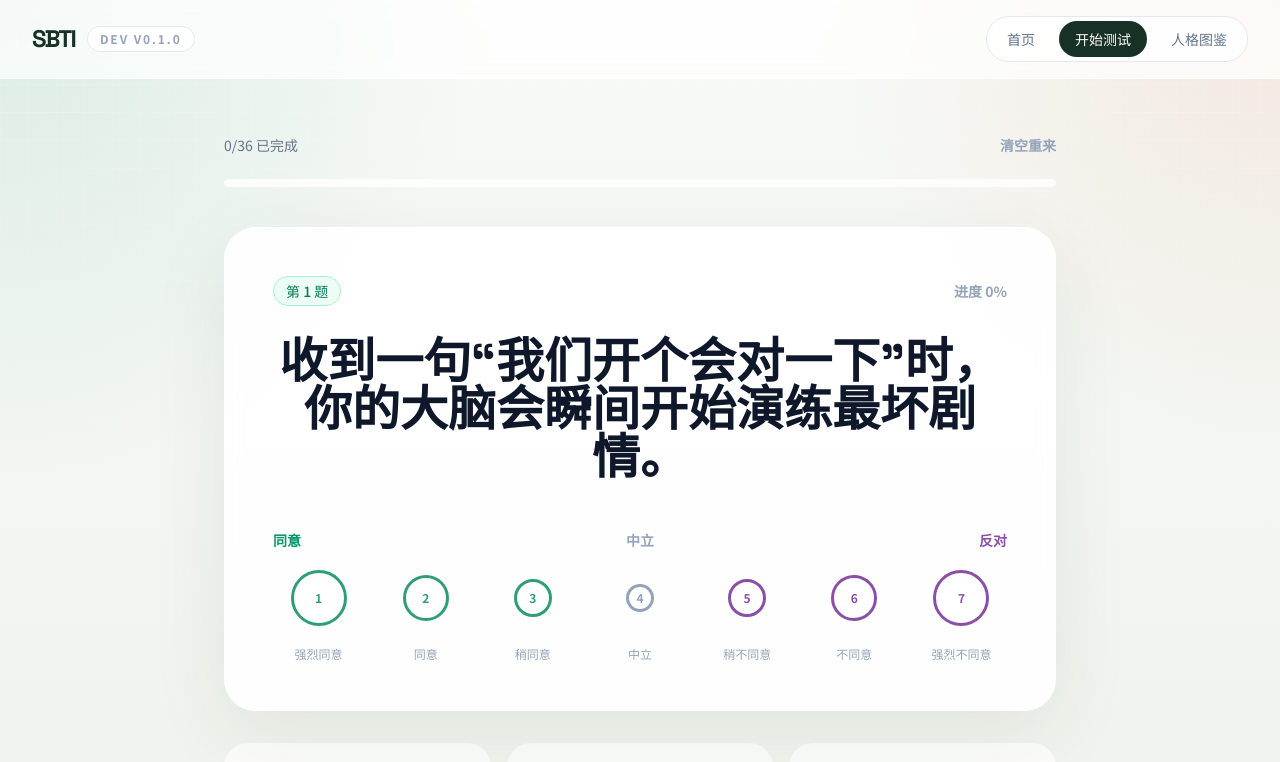
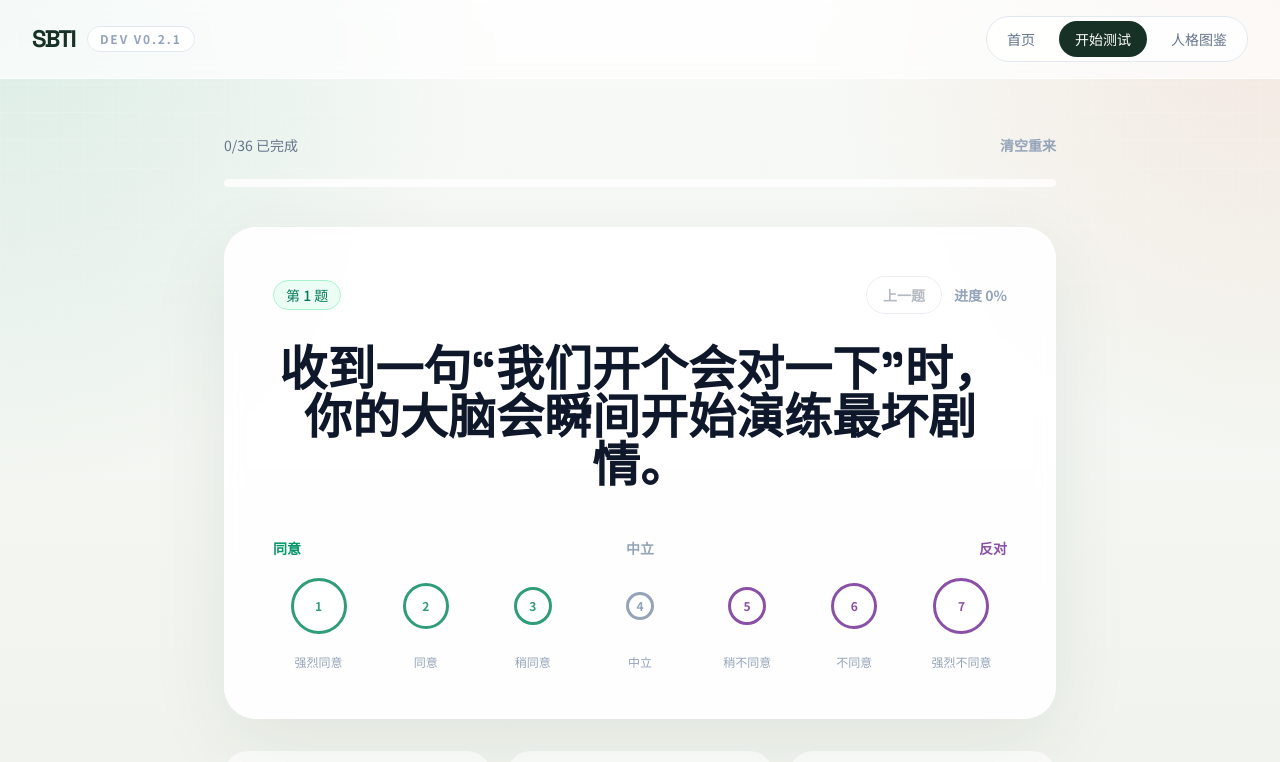
Before and after one commit to cannoyroy/SBTI-Web, a React (Vite) app: page /quiz in a window 1280 px wide. Shown: the top 762 px of the page. Built offline with nearby package versions, Linux system fonts and the light colour scheme.

Commit message:
Release dev v0.2.1 quiz UX and results refinements

```diff
--- a/src/components/LikertScale.tsx
+++ b/src/components/LikertScale.tsx
@@ -3,11 +3,12 @@ import { likertOptions } from '../lib/constants';
 type LikertScaleProps = {
   value?: number;
   onSelect: (value: number) => void;
+  disabled?: boolean;
 };
 
 const sizeMap = [56, 46, 38, 28, 38, 46, 56];
 
-export const LikertScale = ({ value, onSelect }: LikertScaleProps) => {
+export const LikertScale = ({ value, onSelect, disabled = false }: LikertScaleProps) => {
   return (
     <div className="space-y-5">
       <div className="flex items-center justify-between text-sm font-semibold text-slate-500">
@@ -30,8 +31,9 @@ export const LikertScale = ({ value, onSelect }: LikertScaleProps) => {
               key={option.value}
               type="button"
               aria-label={option.label}
+              disabled={disabled}
               onClick={() => onSelect(option.value)}
-              className="flex items-center justify-center rounded-full border-[3px] transition duration-200 hover:-translate-y-1 hover:scale-105"
+              className="flex items-center justify-center rounded-full border-[3px] transition duration-200 hover:-translate-y-1 hover:scale-105 disabled:cursor-default disabled:hover:translate-y-0 disabled:hover:scale-100"
               style={{
                 width: `${size}px`,
                 height: `${size}px`,
@@ -39,6 +41,7 @@ export const LikertScale = ({ value, onSelect }: LikertScaleProps) => {
                 backgroundColor,
                 color: textColor,
                 justifySelf: 'center',
+                opacity: disabled && !selected ? 0.55 : 1,
               }}
             >
               <span className="sr-only">{option.label}</span>
--- a/src/components/SiteShell.tsx
+++ b/src/components/SiteShell.tsx
@@ -6,7 +6,7 @@ const navItems = [
   { to: '/personalities', label: '人格图鉴' },
 ];
 
-const devVersion = 'Dev v0.1.0';
+const devVersion = 'Dev v0.2.1';
 
 export const SiteShell = () => {
   return (
--- a/src/lib/matching.ts
+++ b/src/lib/matching.ts
@@ -56,13 +56,13 @@ export const calculateMatch = (answers: Record<string, number>): MatchResult =>
   const [best, second, third] = ranked;
   const meanDistance = ranked.reduce((sum, item) => sum + item.distance, 0) / ranked.length;
   const separationBonus = second ? Math.min(20, Math.max(0, (second.distance - best.distance) / 2)) : 12;
-  const closeness = Math.max(52, Math.round(100 - (best.distance / Math.max(1, meanDistance)) * 38));
+  const closeness = Math.max(52, 100 - (best.distance / Math.max(1, meanDistance)) * 38);
   const confidence = Math.min(99, Math.max(55, closeness + separationBonus));
 
   return {
     primaryCode: best.code,
     top3Codes: [best.code, second?.code, third?.code].filter(Boolean) as string[],
-    confidence,
+    confidence: Number(confidence.toFixed(2)),
     traitScores,
   };
 };
--- a/src/pages/HomePage.tsx
+++ b/src/pages/HomePage.tsx
@@ -53,8 +53,8 @@ export const HomePage = () => {
                 <div className="mt-2 text-sm leading-6 text-slate-500">题 7 级量表，兼顾反差体验与匹配稳定性。</div>
               </div>
               <div className="rounded-[28px] bg-slate-50 p-5">
-                <div className="font-display text-3xl font-bold text-slate-900">6D</div>
-                <div className="mt-2 text-sm leading-6 text-slate-500">精神状态维度，用 MBTI 式条形图呈现你的左右偏向。</div>
+                <div className="font-display text-3xl font-bold text-slate-900">Share</div>
+                <div className="mt-2 text-sm leading-6 text-slate-500">每个结果都带强烈人设和可视化角色，适合拿去发朋友圈、群聊和做今日精神状态宣告。</div>
               </div>
             </div>
           </div>
@@ -96,10 +96,10 @@ export const HomePage = () => {
           </p>
         </div>
         <div className="soft-card p-7">
-          <p className="pill">扩展结构</p>
-          <h2 className="mt-5 font-display text-3xl font-bold text-slate-900">人格新增不改代码</h2>
+          <p className="pill">社交货币</p>
+          <h2 className="mt-5 font-display text-3xl font-bold text-slate-900">结果天生适合转发</h2>
           <p className="mt-4 text-sm leading-7 text-slate-600">
-            角色 recipe、人格画像、题库与匹配逻辑分层，后续新增人格只需补配置和文案。
+            每个结果都带强烈人设和可视化角色，适合拿去发朋友圈、群聊和做今日精神状态宣告。
           </p>
         </div>
       </section>
--- a/src/pages/QuizPage.tsx
+++ b/src/pages/QuizPage.tsx
@@ -6,9 +6,24 @@ import { useQuiz } from '../state/QuizContext';
 
 export const QuizPage = () => {
   const navigate = useNavigate();
-  const { answers, answerCount, isComplete, setAnswer, resetQuiz } = useQuiz();
+  const { answers, answerCount, isComplete, setAnswer, removeAnswer, resetQuiz } = useQuiz();
   const [isAdvancing, setIsAdvancing] = useState(false);
   const [isLoadingResult, setIsLoadingResult] = useState(false);
+  const [currentIndex, setCurrentIndex] = useState(() => {
+    const firstUnanswered = questions.findIndex((question) => answers[question.id] === undefined);
+    return firstUnanswered === -1 ? 0 : firstUnanswered;
+  });
+
+  useEffect(() => {
+    const firstUnanswered = questions.findIndex((question) => answers[question.id] === undefined);
+    if (firstUnanswered === -1) {
+      return;
+    }
+
+    if (currentIndex > firstUnanswered) {
+      setCurrentIndex(firstUnanswered);
+    }
+  }, [answers, currentIndex]);
 
   useEffect(() => {
     if (!isComplete) {
@@ -22,11 +37,6 @@ export const QuizPage = () => {
 
     return () => window.clearTimeout(timeout);
   }, [isComplete, navigate]);
-
-  const currentIndex = useMemo(() => {
-    const firstUnanswered = questions.findIndex((question) => answers[question.id] === undefined);
-    return firstUnanswered === -1 ? questions.length - 1 : firstUnanswered;
-  }, [answers]);
 
   const currentQuestion = questions[currentIndex];
   const progress = Math.round((answerCount / questions.length) * 100);
@@ -55,6 +65,7 @@ export const QuizPage = () => {
   }
 
   const selectedValue = answers[currentQuestion.id];
+  const isAnswered = selectedValue !== undefined;
 
   return (
     <div className="mx-auto max-w-4xl px-4 py-10 sm:px-6 lg:px-8 lg:py-14">
@@ -67,20 +78,43 @@ export const QuizPage = () => {
       <div className="mb-10 h-2 overflow-hidden rounded-full bg-white/80">
         <div className="h-full rounded-full bg-accent transition-all duration-500" style={{ width: `${progress}%` }} />
       </div>
-      <section className={`soft-card p-6 sm:p-8 lg:p-12 ${isAdvancing ? 'opacity-70' : 'opacity-100'} transition`}>
-        <div className="mb-8 flex items-center justify-between">
+      <section className={`soft-card p-6 sm:p-8 lg:p-12 transition ${isAnswered ? 'bg-slate-100/90' : ''} ${isAdvancing ? 'opacity-70' : 'opacity-100'}`}>
+        <div className="mb-8 flex items-center justify-between gap-4">
           <span className="pill">第 {currentIndex + 1} 题</span>
-          <span className="text-sm font-semibold text-slate-400">进度 {progress}%</span>
+          <div className="flex items-center gap-3">
+            <button
+              type="button"
+              onClick={() => setCurrentIndex((value) => Math.max(0, value - 1))}
+              disabled={currentIndex === 0}
+              className="rounded-full border border-slate-300 bg-white px-4 py-2 text-sm font-semibold text-slate-600 transition hover:bg-slate-50 disabled:cursor-not-allowed disabled:opacity-40"
+            >
+              上一题
+            </button>
+            {isAnswered ? (
+              <button
+                type="button"
+                onClick={() => {
+                  removeAnswer(currentQuestion.id);
+                }}
+                className="rounded-full border border-slate-300 bg-white px-4 py-2 text-sm font-semibold text-slate-600 transition hover:bg-slate-50"
+              >
+                重选本题
+              </button>
+            ) : null}
+            <span className="text-sm font-semibold text-slate-400">进度 {progress}%</span>
+          </div>
         </div>
-        <h1 className="mx-auto mb-12 max-w-3xl text-center font-display text-3xl font-bold leading-tight text-slate-900 md:text-5xl">
+        <h1 className={`mx-auto mb-12 max-w-3xl text-center font-display text-3xl font-bold leading-tight md:text-5xl ${isAnswered ? 'text-slate-500' : 'text-slate-900'}`}>
           {currentQuestion.prompt}
         </h1>
         <LikertScale
           value={selectedValue}
+          disabled={isAnswered}
           onSelect={(value) => {
             setIsAdvancing(true);
             setAnswer(currentQuestion.id, value);
             window.setTimeout(() => {
+              setCurrentIndex((prev) => Math.min(questions.length - 1, prev + 1));
               setIsAdvancing(false);
             }, 220);
           }}
@@ -91,7 +125,7 @@ export const QuizPage = () => {
           每题是 7 级量表，不是单选题。左边代表更同意，右边代表更不同意。
         </div>
         <div className="rounded-[24px] bg-white/80 p-5">
-          系统会把你的作答折算到 6 组精神状态维度，再去匹配人格原型画像。
+          已经作答的题目会锁定当前选择并变灰，如需修改可点击“重选本题”或回退上一题。
         </div>
         <div className="rounded-[24px] bg-white/80 p-5">
           全部答完后会给出主人格、Top3 匹配和每个维度的偏向解释。
--- a/src/pages/ResultPage.tsx
+++ b/src/pages/ResultPage.tsx
@@ -122,7 +122,7 @@ export const ResultPage = () => {
             <div className="grid gap-4 sm:grid-cols-2">
               <div className="rounded-[28px] bg-slate-50 p-6">
                 <div className="text-sm font-semibold uppercase tracking-[0.2em] text-slate-400">匹配度</div>
-                <div className="mt-3 font-display text-4xl font-bold text-slate-900">{result.confidence}%</div>
+                <div className="mt-3 font-display text-4xl font-bold text-slate-900">{result.confidence.toFixed(2)}%</div>
                 <p className="mt-3 text-sm leading-6 text-slate-500">系统根据 6 维向量与 29 种人格画像的距离，给出当前最接近的主人格。</p>
               </div>
               <div className="rounded-[28px] bg-slate-50 p-6">
@@ -172,7 +172,7 @@ export const ResultPage = () => {
                       <div className="text-sm text-slate-500">{match.personality.nameZh}</div>
                     </div>
                     <div className="text-right">
-                      <div className="font-display text-2xl font-bold text-slate-900">{match.percent}%</div>
+                      <div className="font-display text-2xl font-bold text-slate-900">{match.percent.toFixed(2)}%</div>
                       <div className="text-xs uppercase tracking-[0.2em] text-slate-400">相似度</div>
                     </div>
                   </div>
@@ -238,7 +238,7 @@ export const ResultPage = () => {
                   <h3 className="mt-3 font-display text-5xl font-bold text-slate-900">{primary.code}</h3>
                   <p className="mt-2 text-xl font-semibold text-slate-600">{primary.nameZh}</p>
                 </div>
-                <div className="rounded-full bg-slate-100 px-4 py-2 text-sm font-semibold text-slate-500">{result.confidence}% Match</div>
+                <div className="rounded-full bg-slate-100 px-4 py-2 text-sm font-semibold text-slate-500">{result.confidence.toFixed(2)}% Match</div>
               </div>
               <div className="mt-6 grid items-center gap-6 md:grid-cols-[0.85fr_1.15fr]">
                 <div className="rounded-[28px] bg-slate-50 p-4">
--- a/src/state/QuizContext.tsx
+++ b/src/state/QuizContext.tsx
@@ -18,6 +18,7 @@ type QuizContextValue = {
   result: MatchResult | null;
   isComplete: boolean;
   setAnswer: (questionId: string, value: number) => void;
+  removeAnswer: (questionId: string) => void;
   resetQuiz: () => void;
 };
 
@@ -56,6 +57,14 @@ export const QuizProvider = ({ children }: PropsWithChildren) => {
     setAnswers((current) => ({ ...current, [questionId]: value }));
   }, []);
 
+  const removeAnswer = useCallback((questionId: string) => {
+    setAnswers((current) => {
+      const next = { ...current };
+      delete next[questionId];
+      return next;
+    });
+  }, []);
+
   const resetQuiz = useCallback(() => {
     setAnswers({});
     window.localStorage.removeItem(storageKey);
@@ -72,8 +81,8 @@ export const QuizProvider = ({ children }: PropsWithChildren) => {
   }, [answers, isComplete]);
 
   const value = useMemo(
-    () => ({ answers, answerCount, result, isComplete, setAnswer, resetQuiz }),
-    [answers, answerCount, result, isComplete, setAnswer, resetQuiz],
+    () => ({ answers, answerCount, result, isComplete, setAnswer, removeAnswer, resetQuiz }),
+    [answers, answerCount, result, isComplete, setAnswer, removeAnswer, resetQuiz],
   );
 
   return <QuizContext.Provider value={value}>{children}</QuizContext.Provider>;
```
